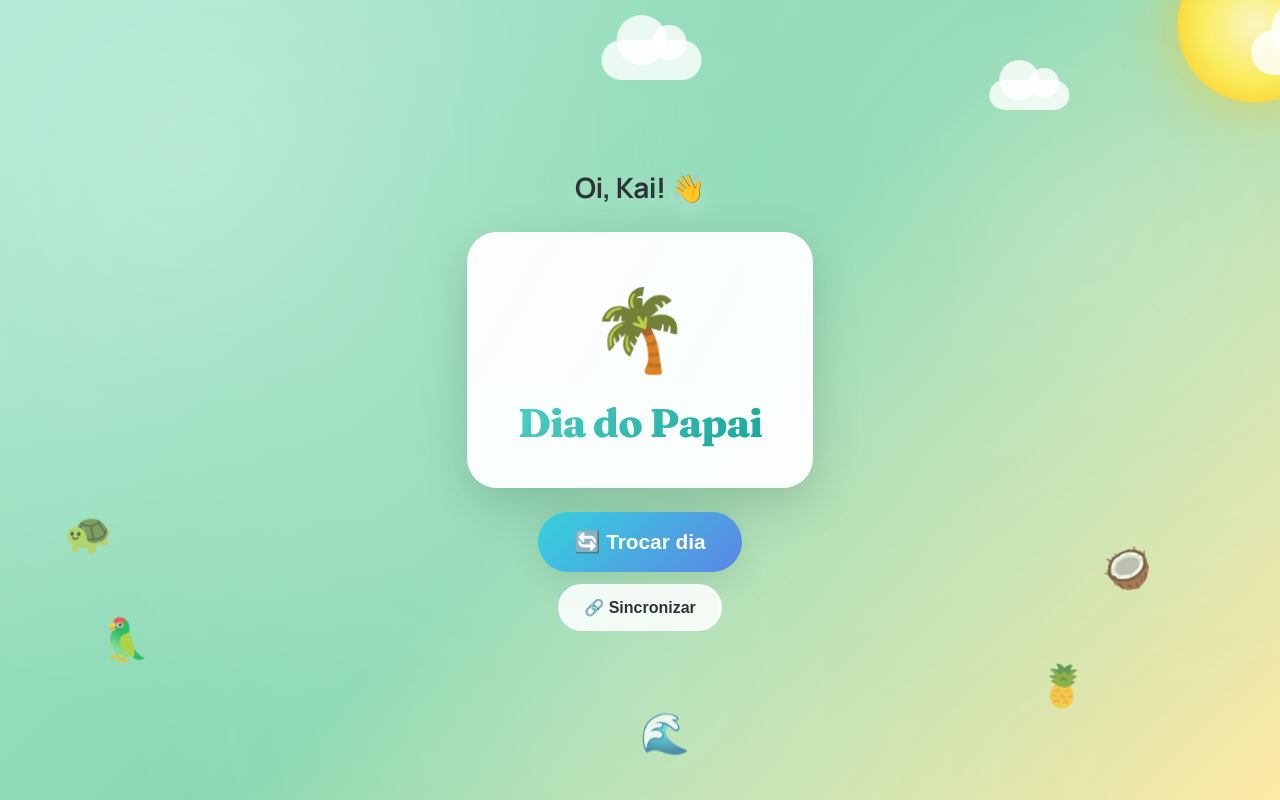
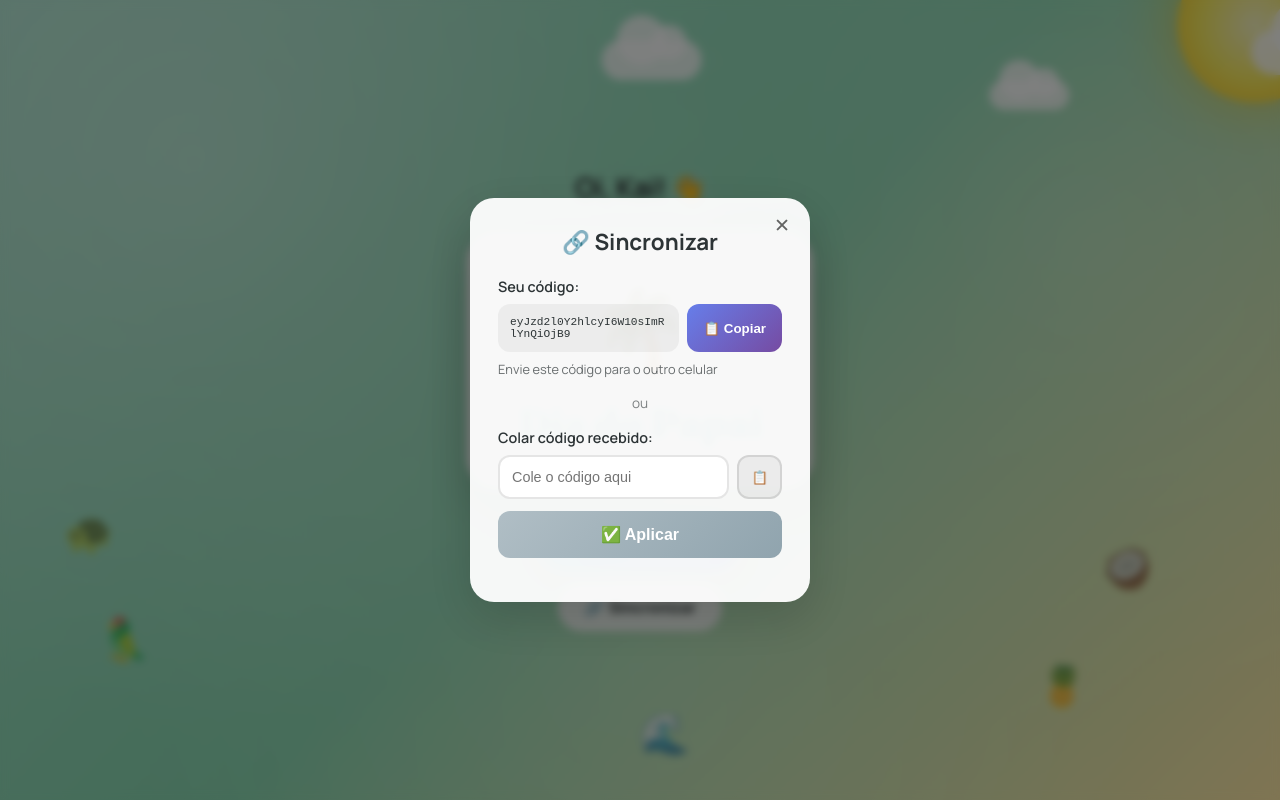
Before and after one commit to gustavoguichard/dia-de-quem, a React (Vite) app: page / in a window 1280 px wide. Both pictures are taken after a click on the button "🔗 Sincronizar". Built offline with nearby package versions, Linux system fonts and the light colour scheme.

Commit message:
Add sync modal with code copy/paste
- Modal UI for syncing between PWAs
- Copy code to share via WhatsApp
- Paste code in other device's PWA
- Works around browser/PWA localStorage separation

```diff
--- a/src/index.css
+++ b/src/index.css
@@ -517,3 +517,165 @@ button {
     transition: none !important;
   }
 }
+
+/* Modal */
+.modal-overlay {
+  position: fixed;
+  inset: 0;
+  background: rgba(0, 0, 0, 0.5);
+  display: flex;
+  align-items: center;
+  justify-content: center;
+  z-index: 200;
+  padding: 20px;
+  backdrop-filter: blur(4px);
+  animation: fadeIn 0.2s ease-out;
+}
+
+@keyframes fadeIn {
+  from { opacity: 0; }
+  to { opacity: 1; }
+}
+
+.modal {
+  background: var(--glass-strong);
+  border-radius: 24px;
+  padding: 28px;
+  max-width: 340px;
+  width: 100%;
+  position: relative;
+  box-shadow: var(--shadow-lg);
+  animation: slideUp 0.3s ease-out;
+}
+
+.modal-close {
+  position: absolute;
+  top: 12px;
+  right: 12px;
+  background: none;
+  border: none;
+  font-size: 1.2rem;
+  cursor: pointer;
+  opacity: 0.6;
+  padding: 4px 8px;
+}
+
+.modal-close:hover {
+  opacity: 1;
+}
+
+.modal-title {
+  font-size: 1.4rem;
+  font-weight: 700;
+  margin-bottom: 20px;
+  text-align: center;
+}
+
+.sync-section {
+  margin-bottom: 16px;
+}
+
+.sync-label {
+  font-weight: 600;
+  margin-bottom: 8px;
+  font-size: 0.9rem;
+}
+
+.code-box {
+  display: flex;
+  gap: 8px;
+  align-items: stretch;
+}
+
+.sync-code {
+  flex: 1;
+  background: rgba(0, 0, 0, 0.05);
+  padding: 12px;
+  border-radius: 12px;
+  font-size: 0.7rem;
+  word-break: break-all;
+  font-family: monospace;
+  max-height: 60px;
+  overflow-y: auto;
+}
+
+.copy-btn {
+  background: linear-gradient(135deg, #667eea, #764ba2);
+  color: white;
+  border: none;
+  padding: 12px 16px;
+  border-radius: 12px;
+  font-weight: 600;
+  cursor: pointer;
+  white-space: nowrap;
+}
+
+.copy-btn:active {
+  transform: scale(0.96);
+}
+
+.sync-hint {
+  font-size: 0.8rem;
+  opacity: 0.7;
+  margin-top: 8px;
+}
+
+.sync-divider {
+  text-align: center;
+  font-size: 0.85rem;
+  opacity: 0.6;
+  margin: 16px 0;
+}
+
+.paste-box {
+  display: flex;
+  gap: 8px;
+  margin-bottom: 12px;
+}
+
+.paste-input {
+  flex: 1;
+  padding: 12px;
+  border: 2px solid rgba(0, 0, 0, 0.1);
+  border-radius: 12px;
+  font-size: 0.9rem;
+  background: white;
+}
+
+.paste-input:focus {
+  outline: none;
+  border-color: #667eea;
+}
+
+.paste-btn {
+  background: rgba(0, 0, 0, 0.05);
+  border: 2px solid rgba(0, 0, 0, 0.1);
+  padding: 12px;
+  border-radius: 12px;
+  cursor: pointer;
+}
+
+.paste-btn:active {
+  transform: scale(0.96);
+}
+
+.apply-btn {
+  width: 100%;
+  background: linear-gradient(135deg, #4ecdc4, #26a69a);
+  color: white;
+  border: none;
+  padding: 14px;
+  border-radius: 12px;
+  font-size: 1rem;
+  font-weight: 700;
+  cursor: pointer;
+}
+
+.apply-btn:disabled {
+  background: linear-gradient(135deg, #b0bec5, #90a4ae);
+  cursor: not-allowed;
+}
+
+.apply-btn:active:not(:disabled) {
+  transform: scale(0.98);
+}
--- a/src/routes/home.tsx
+++ b/src/routes/home.tsx
@@ -6,7 +6,7 @@ import {
   isPaybackDay,
   getDebtInfo,
   importState,
-  getSyncUrl,
+  exportState,
 } from "../lib/day-logic"
 
 export async function loader({ request }: { request: Request }) {
@@ -41,7 +41,10 @@ export default function Home() {
   const [searchParams] = useSearchParams()
   const navigate = useNavigate()
   const [showSyncToast, setShowSyncToast] = useState(false)
-  const [showShareToast, setShowShareToast] = useState(false)
+  const [showCopyToast, setShowCopyToast] = useState(false)
+  const [showSyncModal, setShowSyncModal] = useState(false)
+  const [syncCode, setSyncCode] = useState("")
+  const [pasteCode, setPasteCode] = useState("")
 
   const current = fetcher.data ?? data
   const { parent, isPayback, debt } = current
@@ -69,30 +72,40 @@ export default function Home() {
     document.querySelector('meta[name="theme-color"]')?.setAttribute("content", themeColor)
   }, [isMamae])
 
-  const handleShare = useCallback(async () => {
-    const syncUrl = getSyncUrl()
-    const shareData = {
-      title: "Dia de Quem? - Sincronizar",
-      text: `Abra para sincronizar: ${isMamae ? "Dia da Mamãe" : "Dia do Papai"} 🔗`,
-      url: syncUrl,
-    }
+  const openSyncModal = useCallback(() => {
+    setSyncCode(exportState())
+    setPasteCode("")
+    setShowSyncModal(true)
+  }, [])
 
-    try {
-      if (navigator.share && navigator.canShare(shareData)) {
-        await navigator.share(shareData)
-      } else {
-        await navigator.clipboard.writeText(syncUrl)
-        setShowShareToast(true)
-        setTimeout(() => setShowShareToast(false), 2000)
-      }
-    } catch (err) {
-      if ((err as Error).name !== "AbortError") {
-        await navigator.clipboard.writeText(syncUrl)
-        setShowShareToast(true)
-        setTimeout(() => setShowShareToast(false), 2000)
+  const handleCopyCode = useCallback(async () => {
+    await navigator.clipboard.writeText(syncCode)
+    setShowCopyToast(true)
+    setTimeout(() => setShowCopyToast(false), 2000)
+  }, [syncCode])
+
+  const handlePasteSync = useCallback(() => {
+    if (pasteCode.trim()) {
+      const success = importState(pasteCode.trim())
+      if (success) {
+        setShowSyncModal(false)
+        setShowSyncToast(true)
+        setTimeout(() => setShowSyncToast(false), 3000)
+        navigate("/", { replace: true })
       }
     }
-  }, [isMamae])
+  }, [pasteCode, navigate])
+
+  const handlePasteFromClipboard = useCallback(async () => {
+    try {
+      const text = await navigator.clipboard.readText()
+      if (text) {
+        setPasteCode(text)
+      }
+    } catch {
+      // Clipboard access denied
+    }
+  }, [])
 
   return (
     <div className={`container ${bgClass}`}>
@@ -128,7 +141,7 @@ export default function Home() {
           <button
             type="button"
             className="share-button"
-            onClick={handleShare}
+            onClick={openSyncModal}
           >
             🔗 Sincronizar
           </button>
@@ -149,11 +162,57 @@ export default function Home() {
         <span className="deco deco-5">🍍</span>
       </div>
 
+      {showSyncModal && (
+        <div className="modal-overlay" onClick={() => setShowSyncModal(false)}>
+          <div className="modal" onClick={(e) => e.stopPropagation()}>
+            <button className="modal-close" onClick={() => setShowSyncModal(false)}>✕</button>
+
+            <h3 className="modal-title">🔗 Sincronizar</h3>
+
+            <div className="sync-section">
+              <p className="sync-label">Seu código:</p>
+              <div className="code-box">
+                <code className="sync-code">{syncCode}</code>
+                <button className="copy-btn" onClick={handleCopyCode}>
+                  📋 Copiar
+                </button>
+              </div>
+              <p className="sync-hint">Envie este código para o outro celular</p>
+            </div>
+
+            <div className="sync-divider">ou</div>
+
+            <div className="sync-section">
+              <p className="sync-label">Colar código recebido:</p>
+              <div className="paste-box">
+                <input
+                  type="text"
+                  className="paste-input"
+                  value={pasteCode}
+                  onChange={(e) => setPasteCode(e.target.value)}
+                  placeholder="Cole o código aqui"
+                />
+                <button className="paste-btn" onClick={handlePasteFromClipboard}>
+                  📋
+                </button>
+              </div>
+              <button
+                className="apply-btn"
+                onClick={handlePasteSync}
+                disabled={!pasteCode.trim()}
+              >
+                ✅ Aplicar
+              </button>
+            </div>
+          </div>
+        </div>
+      )}
+
       {showSyncToast && (
         <div className="toast toast-sync">✅ Sincronizado!</div>
       )}
-      {showShareToast && (
-        <div className="toast toast-share">📋 Link copiado!</div>
+      {showCopyToast && (
+        <div className="toast toast-share">📋 Código copiado!</div>
       )}
     </div>
   )
```
